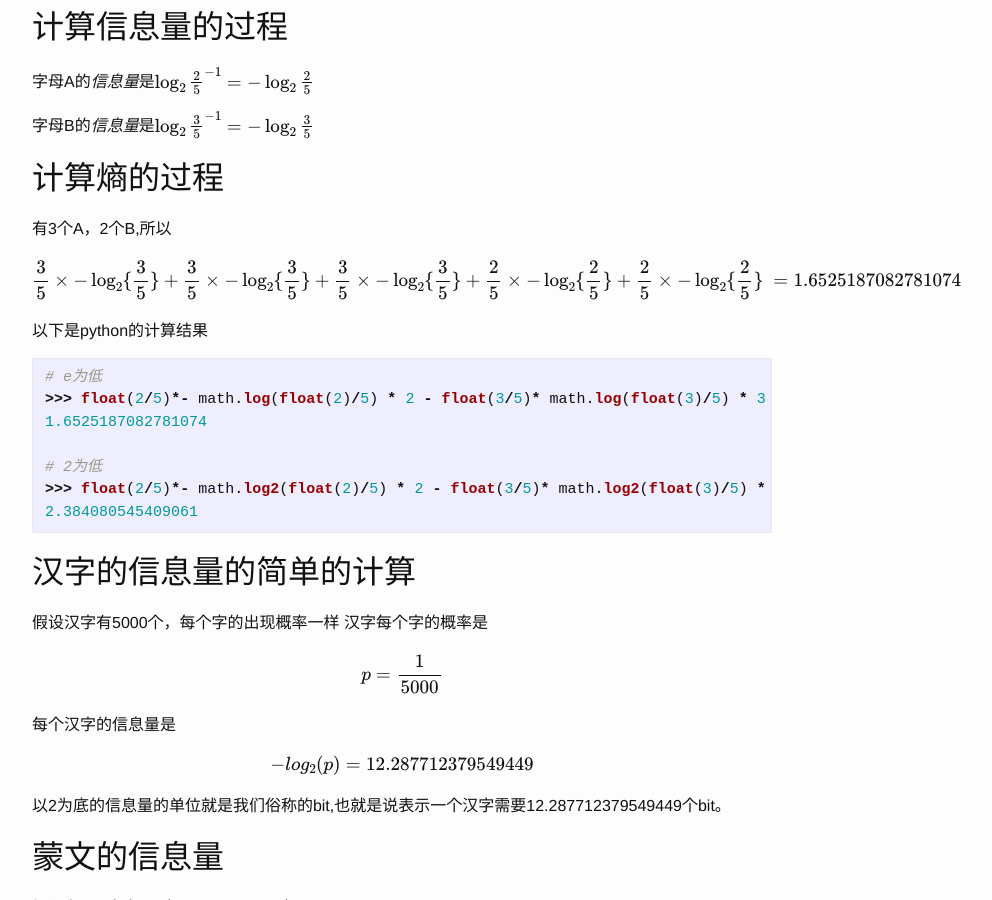
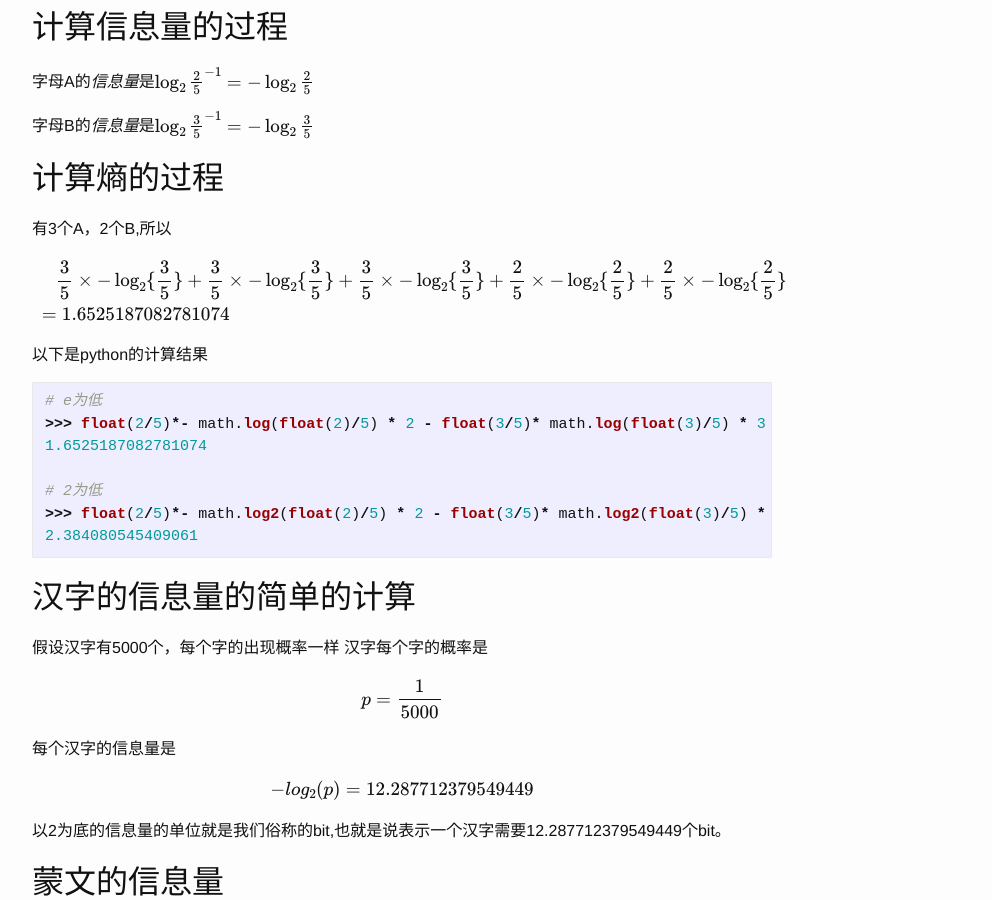
Before and after one commit to aronsoyol/aronsoyol.github.io, a Jekyll site: the page built from _posts/2018-05-22-entropy.markdown, in a window 1280 px wide and 900 px high, scrolled down 678 px. Shown: the whole window, without its empty margins (238-1230 px from the left). Built offline with Jekyll 4.4.1, drawn with Linux system fonts in a browser that asks for light colours; nearby versions of some CDN libraries; formulas are drawn with MathJax 3.

Commit message:
fix equation

```diff
--- a/_posts/2018-05-22-entropy.markdown
+++ b/_posts/2018-05-22-entropy.markdown
@@ -41,8 +41,8 @@ AAABB
 
 有3个A，2个B,所以
 
-$$\frac{3}{5}\times-\log_2\{\frac{3}{5}\} + \frac{3}{5}\times-\log_2\{\frac{3}{5}\} + \frac{3}{5}\times-\log_2\{\frac{3}{5}\} + \frac{2}{5}\times-\log_2\{\frac{2}{5}\}+ \frac{2}{5}\times-\log_2\{\frac{2}{5}\} \
-= 1.6525187082781074$$
+$$  \begin{align*} &\quad \frac{3}{5} \times-\log_2\{\frac{3}{5}\} + \frac{3}{5}\times-\log_2\{\frac{3}{5}\} + \frac{3}{5}\times-\log_2\{\frac{3}{5}\} + \frac{2}{5}\times-\log_2\{\frac{2}{5}\}+ \frac{2}{5}\times-\log_2\{\frac{2}{5}\}  \\
+&= 1.6525187082781074 \end{align*}$$
 
 以下是python的计算结果
 
```
